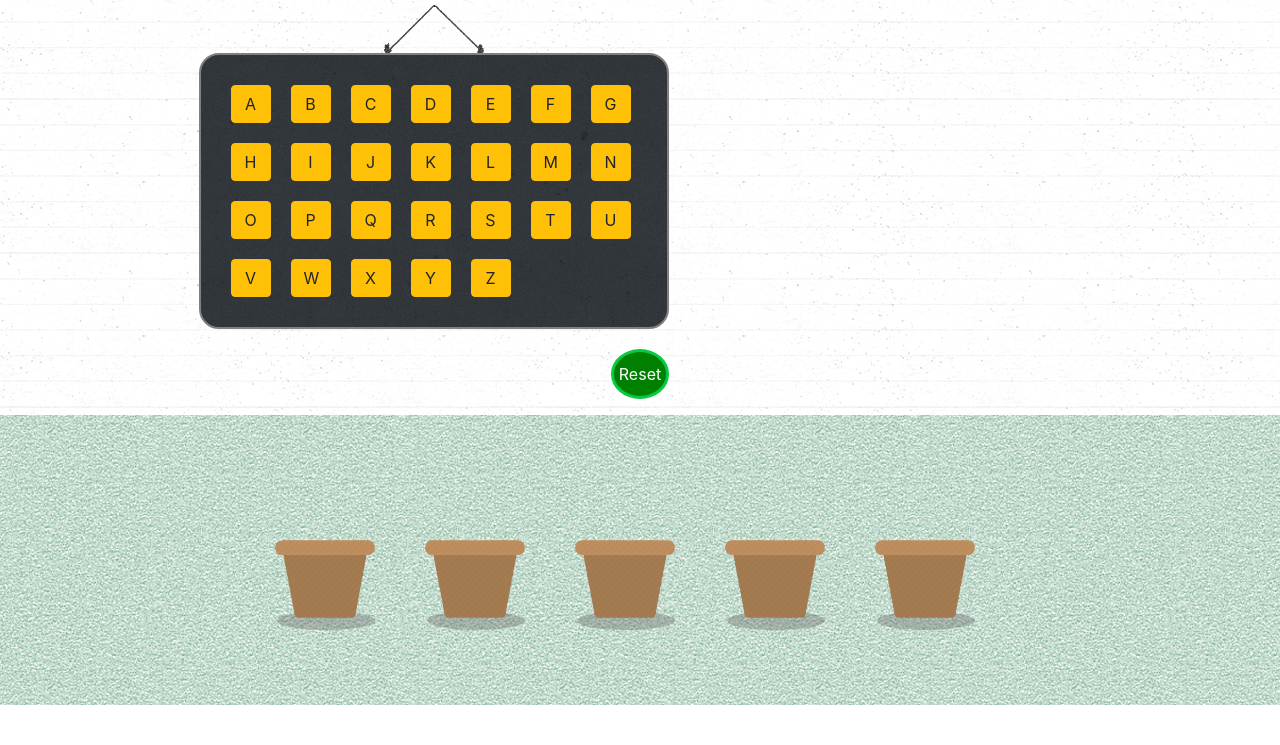
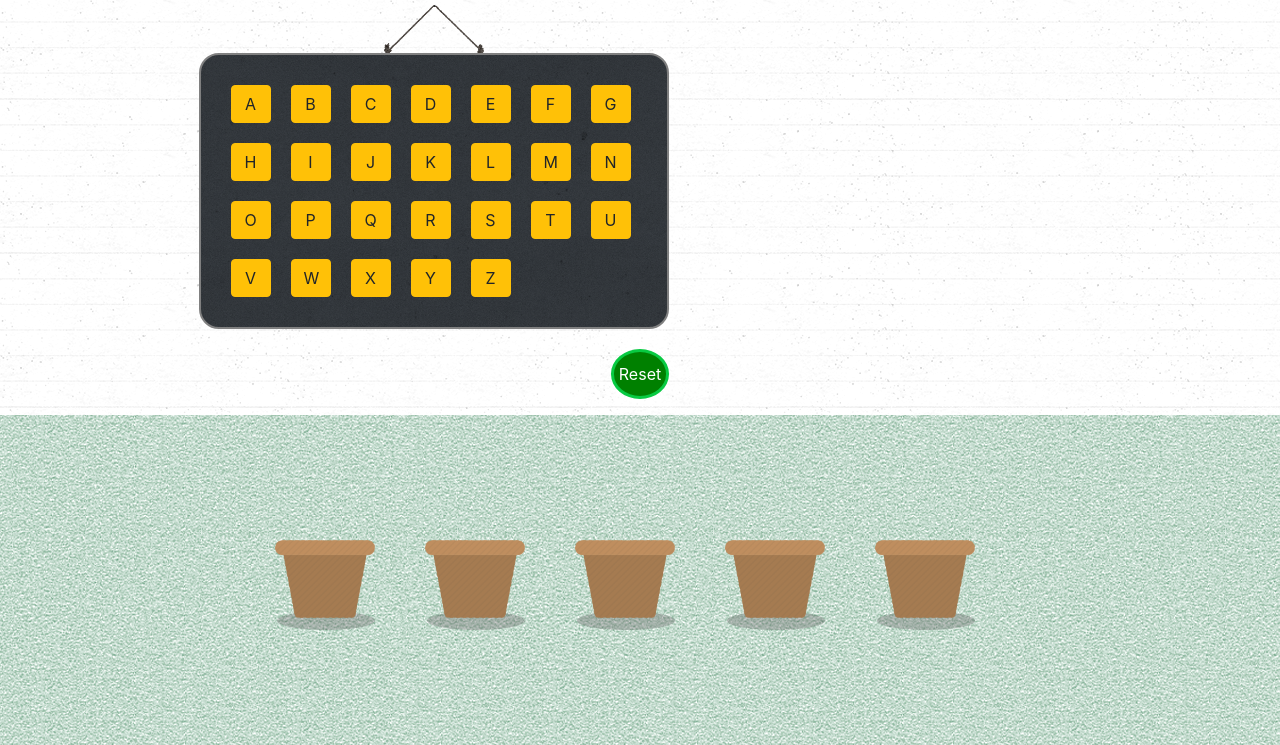
Before and after one commit to eatmoarrice/hangman, a plain HTML site: page index.html in a window 1280 px wide. Shown: the part 55-800 px from the top of the page. Drawn offline with nearby package versions, Linux system fonts and the light colour scheme; a web font is replaced by a local one.

Commit message:
fixed floor

```diff
--- a/style.css
+++ b/style.css
@@ -108,7 +108,12 @@
 	padding-bottom: 120px;
 	background-color: #ffffff;
 	background-image: url("img/pool-table.png");
-	/* This is mostly intended for prototyping; please download the pattern and re-host for production environments. Thank you! */
+}
+
+body {
+	background-color: #ffffff;
+	background-image: url("img/pool-table.png");
+	min-height: 100vh;
 }
 
 #teacher {
```
